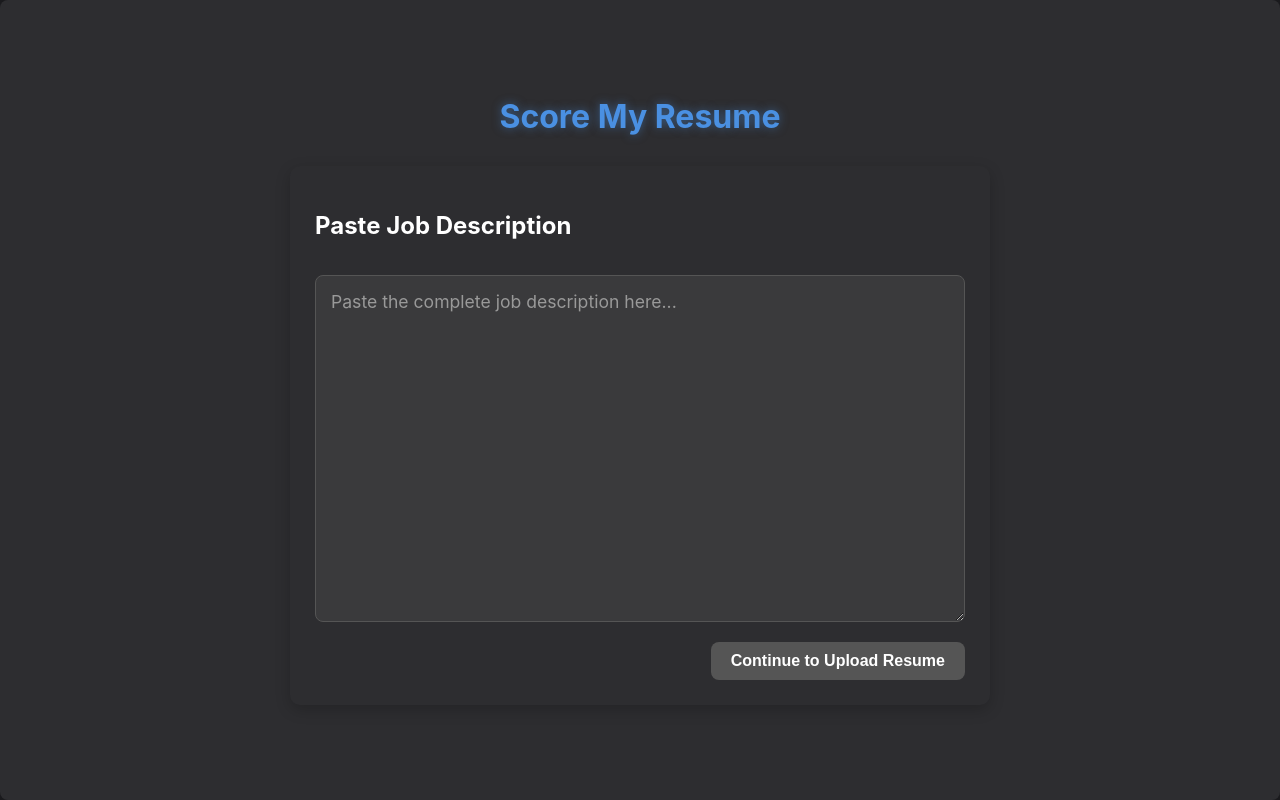
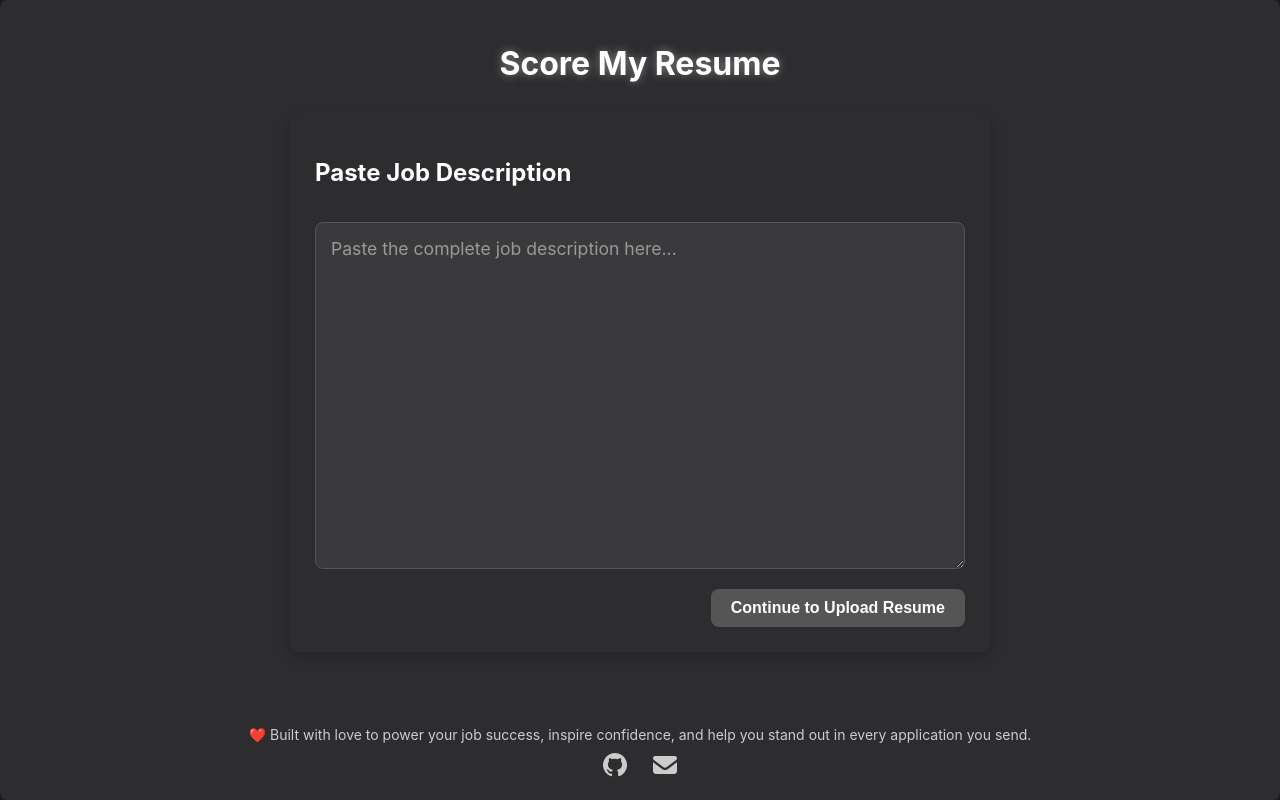
Before and after one commit to sairaj730/ScoreMyCV, a React (Vite) app in the folder client/: page / in a window 1280 px wide. Built offline with nearby package versions, Linux system fonts and the light colour scheme.

Commit message:
added a footer along with github link and mail.

```diff
--- a/client/package.json
+++ b/client/package.json
@@ -10,6 +10,7 @@
     "preview": "vite preview"
   },
   "dependencies": {
+    "@fortawesome/fontawesome-free": "^7.0.0",
     "express": "^5.1.0",
     "mammoth": "^1.10.0",
     "multer": "^2.0.2",
--- a/client/src/App.jsx
+++ b/client/src/App.jsx
@@ -2,6 +2,8 @@ import React, { useState, useEffect } from "react";
 import JobDescription from "./components/JobDescription";
 import FileUpload from "./components/FileUpload";
 import ScoreDisplay from "./components/ScoreDisplay";
+import '@fortawesome/fontawesome-free/css/all.min.css';
+
 
 function App() {
   const [step, setStep] = useState("jd"); // "jd" -> "upload" -> "result"
@@ -66,7 +68,7 @@ function App() {
 
   return (
     <div className="App" style={{ backgroundColor: '#2d2d30', padding: '20px', borderRadius: '8px', display: 'flex', flexDirection: 'column', justifyContent: 'center', alignItems: 'center', minHeight: '100vh' }}>
-      <h1 style={{ textAlign: 'center', color: '#4a90e2', textShadow: '0 0 10px rgba(74, 144, 226, 0.5)', marginBottom: '10px' }}>
+      <h1 style={{ textAlign: 'center', color: '#ffffffff', textShadow: '0 0 10px rgba(214, 214, 214, 0.5)', marginBottom: '10px' }}>
         Score My Resume</h1>
 
       {step === "jd" && (
@@ -98,7 +100,47 @@ function App() {
           </div>
         </div>
       )}
+      <footer style={{
+        marginTop: '40px',
+        textAlign: 'center',
+        color: '#ccc',
+        fontSize: '14px'
+      }}>
+        <p style={{ marginBottom: '10px' }}>❤️ Built with love to power your job success, inspire confidence, and help you stand out in every application you send.</p>
+
+        <div style={{ display: 'flex', justifyContent: 'center', gap: '20px' }}>
+          {/* GitHub Icon */}
+          <a
+            href="https://github.com/sairaj730/"
+            target="_blank"
+            rel="noopener noreferrer"
+            style={{
+              color: '#ccc',
+              transition: 'transform 0.3s ease, color 0.3s ease'
+            }}
+            onMouseEnter={(e) => { e.target.style.color = '#4a90e2'; e.target.style.transform = 'scale(1.2)'; }}
+            onMouseLeave={(e) => { e.target.style.color = '#ccc'; e.target.style.transform = 'scale(1)'; }}
+          >
+            <i className="fab fa-github" style={{ fontSize: '24px' }}></i>
+          </a>
+
+          {/* Mail Icon */}
+          <a
+            href="mailto:vadasairaju123@gmail.com"
+            style={{
+              color: '#ccc',
+              transition: 'transform 0.3s ease, color 0.3s ease'
+            }}
+            onMouseEnter={(e) => { e.target.style.color = '#4a90e2'; e.target.style.transform = 'scale(1.2)'; }}
+            onMouseLeave={(e) => { e.target.style.color = '#ccc'; e.target.style.transform = 'scale(1)'; }}
+          >
+            <i className="fas fa-envelope" style={{ fontSize: '24px' }}></i>
+          </a>
+        </div>
+      </footer>
+
     </div>
+
   );
 }
 
```
Also changed, not shown: 2 other files (tests, documents, lock files or other folders).
